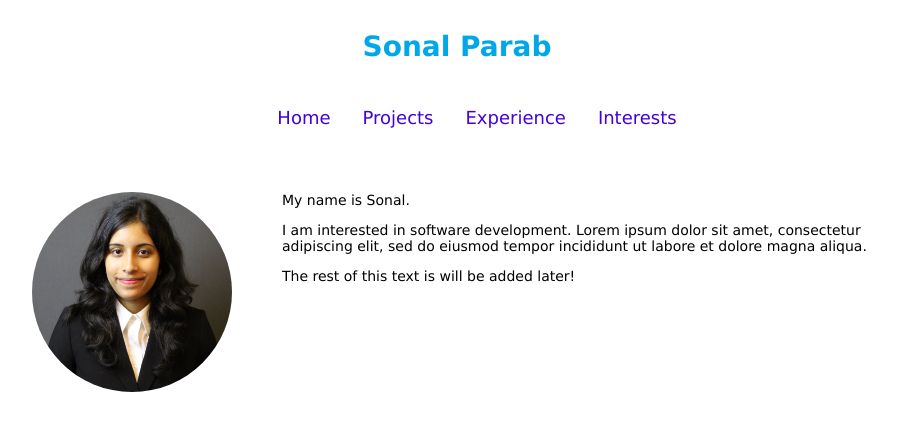
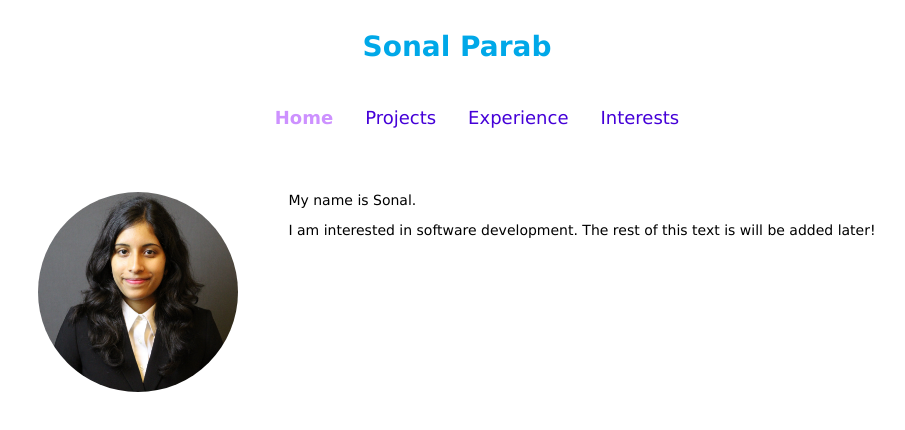
Before and after one commit to sonalparab/sonalparab.github.io, a React (Create React App) app: page / in a window 1280 px wide. Shown: the top 430 px of the page, without its empty margins (183-1088 px from the left). Built offline with nearby package versions, Linux system fonts and the light colour scheme.

Commit message:
highlight current tab

```diff
--- a/src/components/Navbar.css
+++ b/src/components/Navbar.css
@@ -26,9 +26,6 @@
   color: #CD91FF;
 }
 
-.nav selected {
-  color: #CD91FF;
-}
 
 /* ul {
   position: sticky;
--- a/src/components/Navbar.js
+++ b/src/components/Navbar.js
@@ -1,24 +1,63 @@
 import React from 'react';
-import { Link } from "react-router-dom";
+import { NavLink } from "react-router-dom";
 import "./Navbar.css"
+
+// {/* <script> */ }
+// const current = 0;
+// for (var i = 0; i < document.links.length; i++) {
+//   if (document.links[i].href === document.URL) {
+//     current = i;
+//   }
+// }
+// console.log(current);
+// document.links[current].className = 'current';
+//     </script >
+//     </>
 
 const Navbar = () => {
   return (
-    <ul class="nav">
+    <ul className="nav">
       <li>
-        <Link to="/">Home</Link>
+        <NavLink exact={true} to="/" activeStyle={{
+          fontWeight: "bold",
+          color: "#CD91FF"
+        }}>Home</NavLink>
       </li>
       <li>
-        <Link to="/projects">Projects</Link>
+        <NavLink to="/projects" activeStyle={{
+          fontWeight: "bold",
+          color: "#CD91FF"
+        }}>Projects</NavLink>
       </li>
       <li>
-        <Link to="/experience">Experience</Link>
+        <NavLink to="/experience" activeStyle={{
+          fontWeight: "bold",
+          color: "#CD91FF"
+        }}>Experience</NavLink>
       </li>
       <li>
-        <Link to="/interests">Interests</Link>
+        <NavLink to="/interests" activeStyle={{
+          fontWeight: "bold",
+          color: "#CD91FF"
+        }}>Interests</NavLink>
       </li>
-    </ul >
+    </ul>
   );
+
+  //   <ul className="nav">
+  //   <li>
+  //     <Link to="/">Home</Link>
+  //   </li>
+  //   <li>
+  //     <Link to="/projects">Projects</Link>
+  //   </li>
+  //   <li>
+  //     <Link to="/experience">Experience</Link>
+  //   </li>
+  //   <li>
+  //     <Link to="/interests">Interests</Link>
+  //   </li>
+  // </ul>
 }
 
 export default Navbar;
--- a/src/pages/Home.js
+++ b/src/pages/Home.js
@@ -3,13 +3,13 @@ import "./Home.css"
 import Headshot from "../images/Sonal.jpg";
 
 const Home = () => {
+
   return (
     <div className="homeContainer">
       <img height={200} width={200} src={Headshot} align="left" className="headshot" />
       <div className="homeText">
         My name is Sonal.
-        <p>I am interested in software development. Lorem ipsum dolor sit amet, consectetur adipiscing elit, sed do eiusmod tempor incididunt ut labore et dolore magna aliqua. </p>
-        <p>The rest of this text is will be added later!</p>
+        <p>I am interested in software development. The rest of this text is will be added later!</p>
       </div>
     </div>
   );
```
